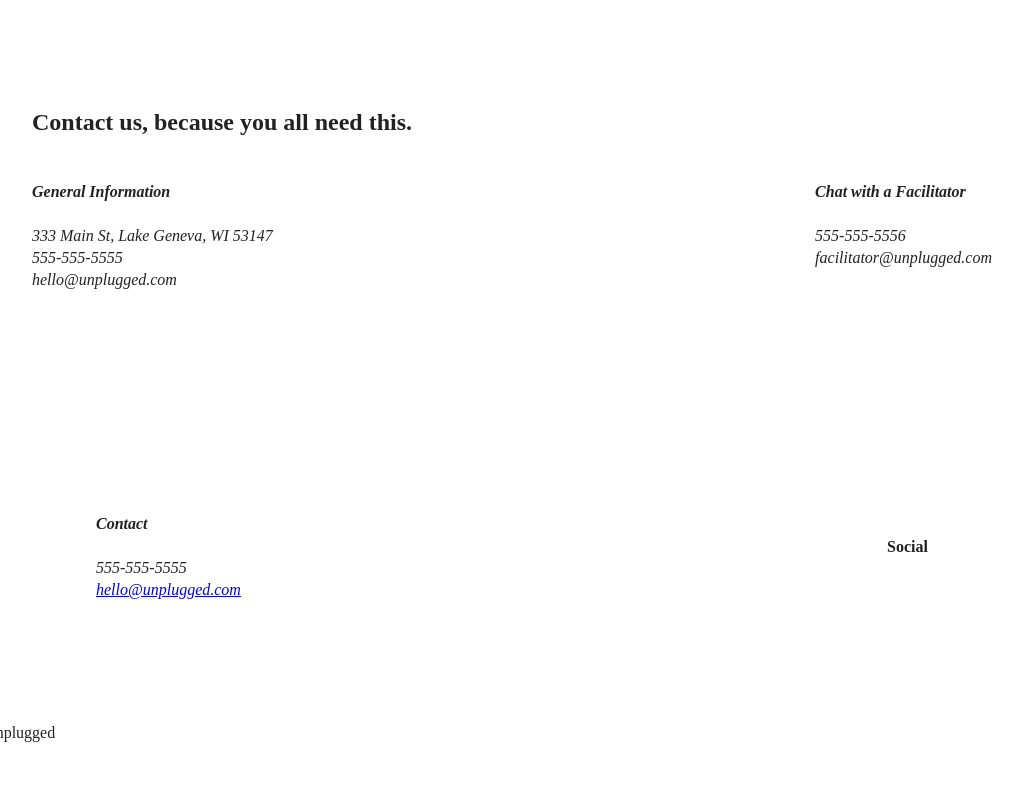
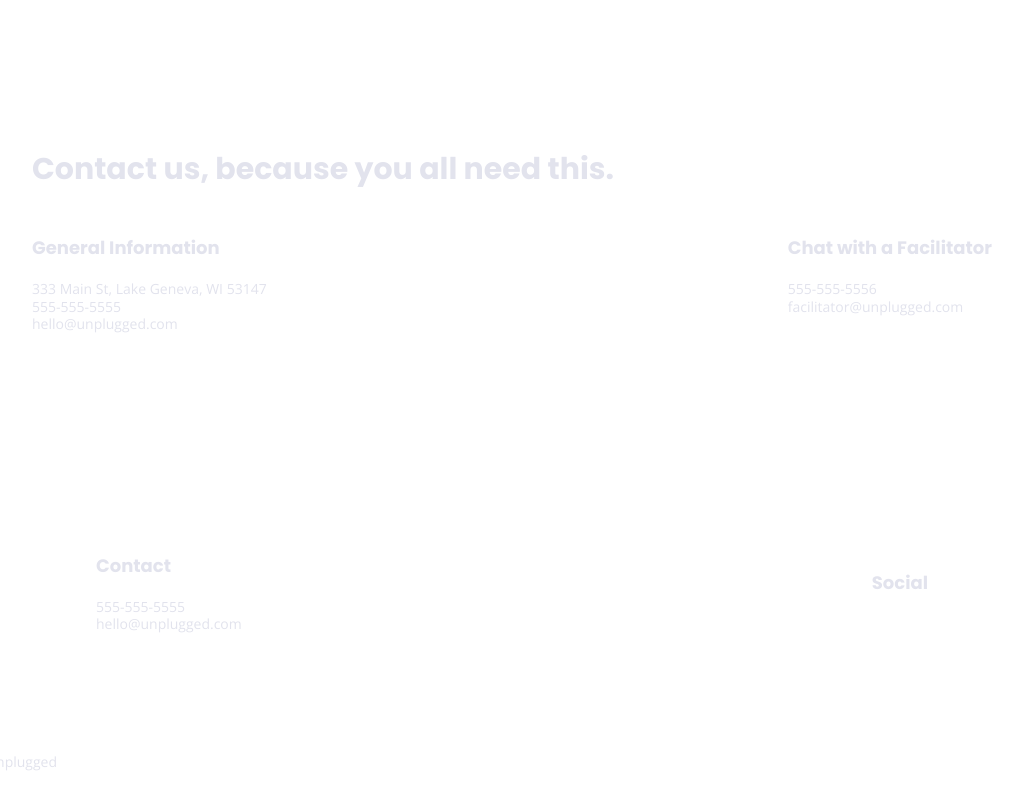
Before and after one commit to krbarr/unplugged-retreat, a website: page about/index.html in a window 1280 px wide. Shown: the part 565-1355 px from the top of the page, without its empty margins (128-1151 px from the left). Before the commit the page ends 1329 px from the top, so only its background shows below. Drawn offline with nearby package versions, Linux system fonts and the light colour scheme.

Commit message:
Added global css styles

```diff
--- a/about/index.html
+++ b/about/index.html
@@ -18,6 +18,9 @@
 
   <link rel="stylesheet" href="../css/normalize.css">
   <link rel="stylesheet" href="../css/main.css">
+
+  <!-- Google Fonts -->
+  <link href="https://fonts.googleapis.com/css?family=Open+Sans:400,700|Poppins:500,700" rel="stylesheet">
 
   <meta name="theme-color" content="#fafafa">
 </head>
--- a/css/main.css
+++ b/css/main.css
@@ -86,6 +86,58 @@ textarea {
 /* ==========================================================================
    Author's custom styles
    ========================================================================== */
+
+/* General Styles */
+
+html {
+	font-size: 16px;
+}
+
+body {
+	font-family: 'Open Sans', sans-serif;
+	font-size: 1em;
+	color: #e2e3ed;
+	text-align: left;
+}
+
+ul,
+ol {
+	list-style-type:none;
+}
+
+a {
+	color: #e2e3ed;
+	text-decoration: none;
+}
+
+h2 {
+	font-family: 'Poppins', sans-serif;
+	font-size: 1.875em;
+}
+
+h3,
+h4 {
+	font-family: 'Poppins', sans-serif;
+	font-size: 1.125em;
+	margin: 20px 0;
+}
+
+p {
+	font-size: .875em;
+	line-height: 1.25;
+}
+
+img {
+
+}
+
+figure {
+
+}
+
+address {
+	font-style: normal;
+}
 
 .content-wrapper {
 	width: 90%;
```
Also changed, not shown: faqs/index.html (+3 -0 lines), index.html (+3 -0 lines).
